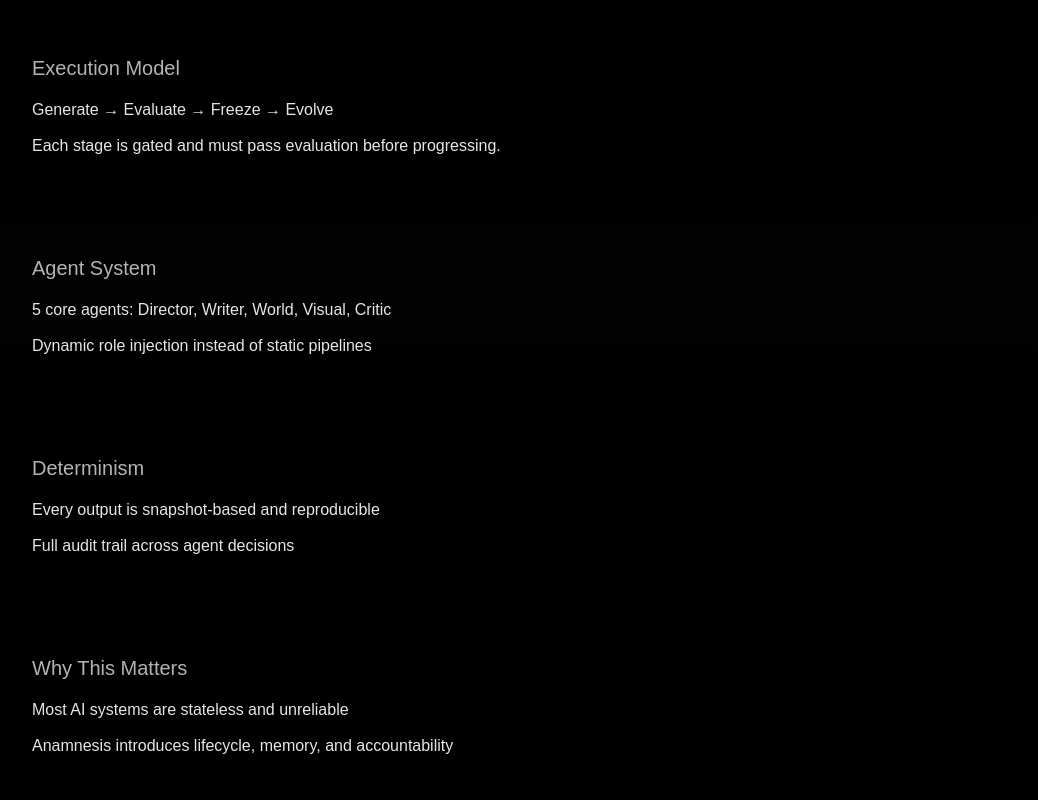
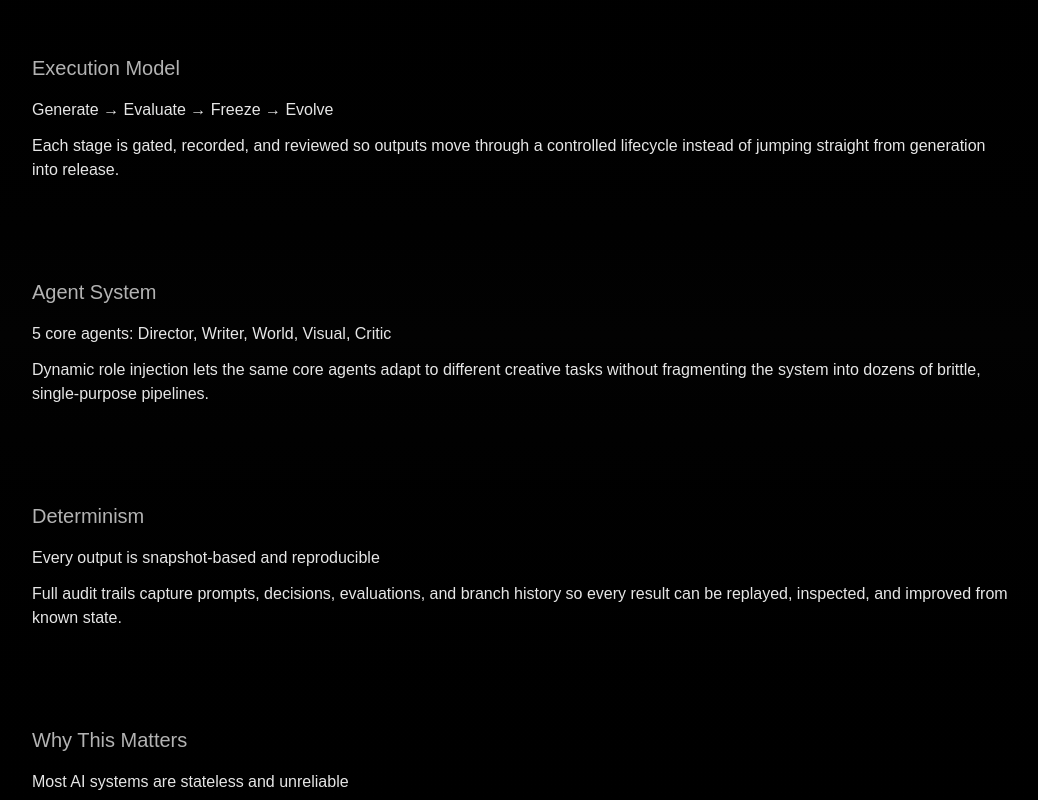
Before and after one commit to miikejamesburns/Anamnesis, a Next.js app in the folder web/: page / in a window 1280 px wide. Shown: the part 460-1260 px from the top of the page, without its empty margins (120-1158 px from the left). Built offline with nearby package versions, Linux system fonts and the light colour scheme.

Commit message:
Expand section descriptions

```diff
--- a/web/app/page.tsx
+++ b/web/app/page.tsx
@@ -45,7 +45,7 @@ export default function Page() {
           title="Execution Model"
           content={[
             "Generate → Evaluate → Freeze → Evolve",
-            "Each stage is gated and must pass evaluation before progressing."
+            "Each stage is gated, recorded, and reviewed so outputs move through a controlled lifecycle instead of jumping straight from generation into release."
           ]}
         />
 
@@ -53,7 +53,7 @@ export default function Page() {
           title="Agent System"
           content={[
             "5 core agents: Director, Writer, World, Visual, Critic",
-            "Dynamic role injection instead of static pipelines"
+            "Dynamic role injection lets the same core agents adapt to different creative tasks without fragmenting the system into dozens of brittle, single-purpose pipelines."
           ]}
         />
 
@@ -61,7 +61,7 @@ export default function Page() {
           title="Determinism"
           content={[
             "Every output is snapshot-based and reproducible",
-            "Full audit trail across agent decisions"
+            "Full audit trails capture prompts, decisions, evaluations, and branch history so every result can be replayed, inspected, and improved from known state."
           ]}
         />
 
@@ -69,7 +69,7 @@ export default function Page() {
           title="Why This Matters"
           content={[
             "Most AI systems are stateless and unreliable",
-            "Anamnesis introduces lifecycle, memory, and accountability"
+            "Anamnesis introduces lifecycle, memory, and accountability so television development work can evolve with continuity, reviewability, and production-grade control."
           ]}
         />
 
```
